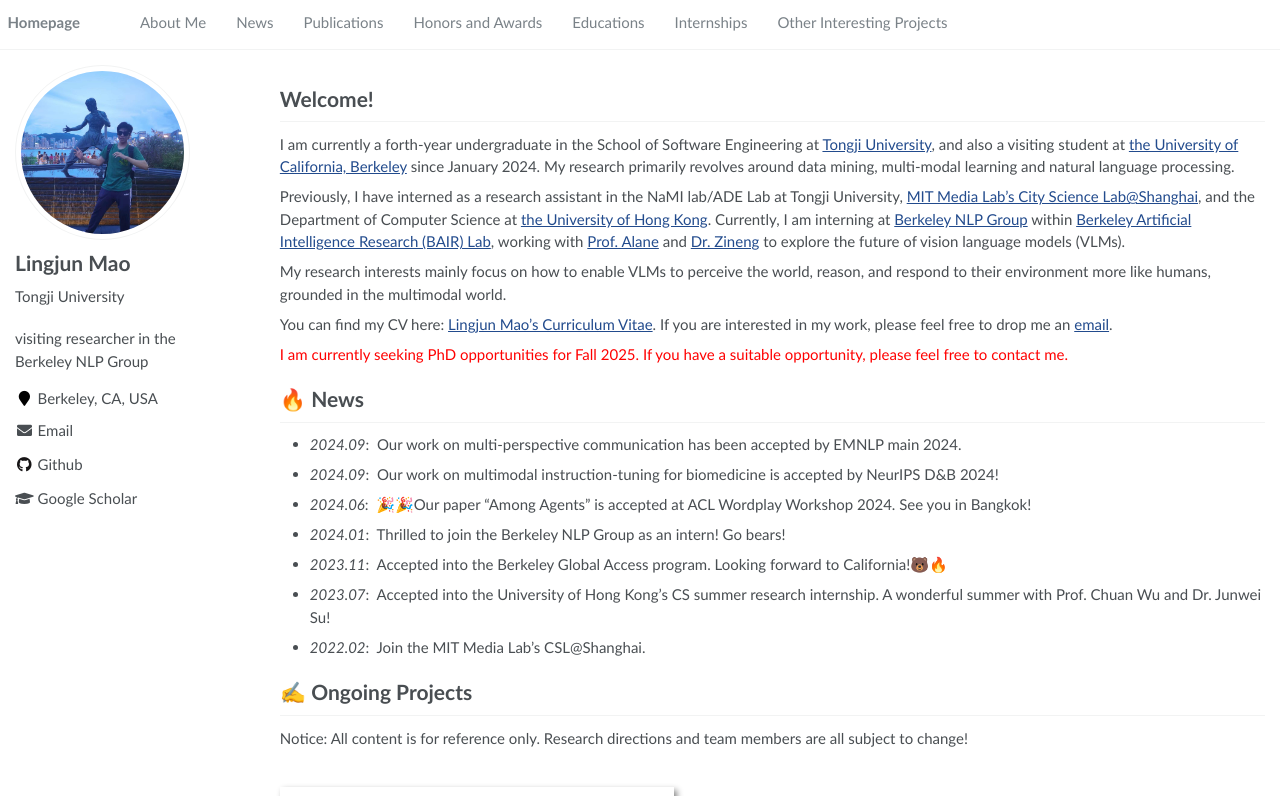
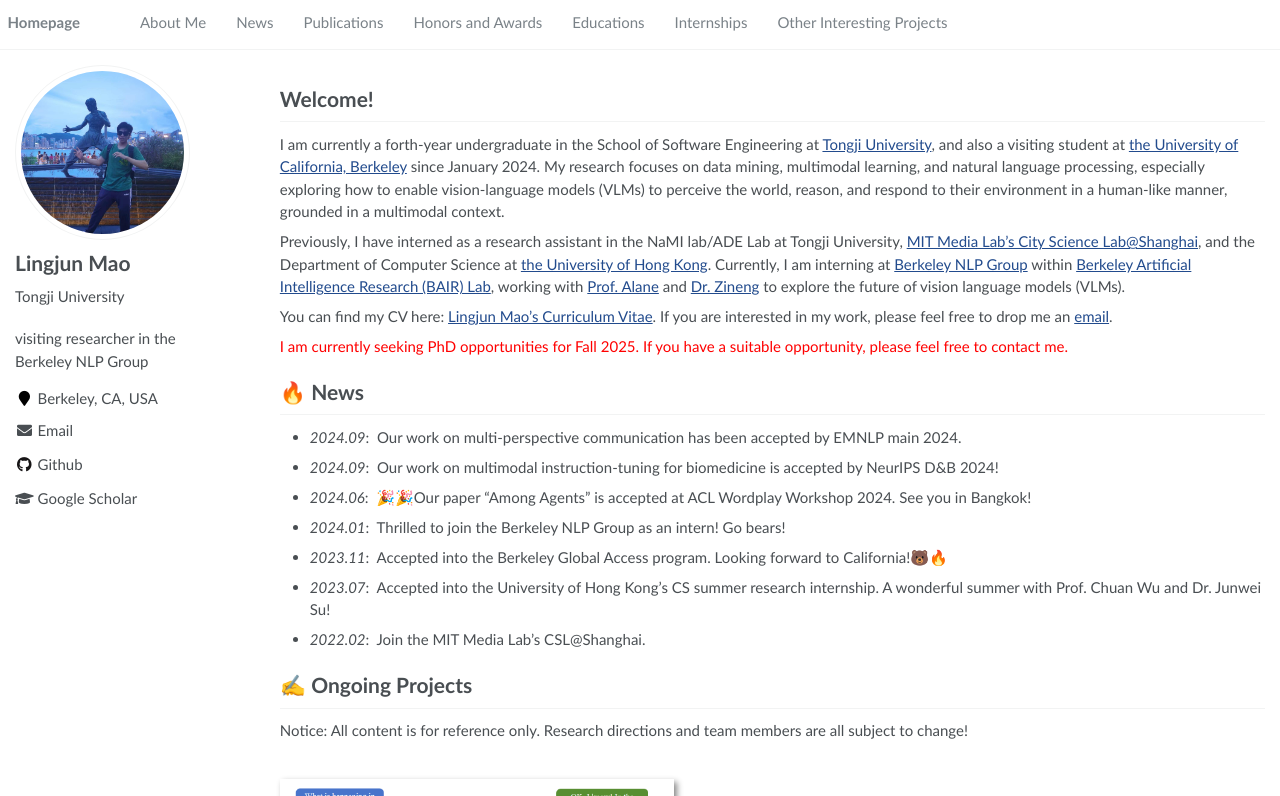
Before and after one commit to mao1207/mao1207.github.io, a Jekyll site: the page built from _pages/about.md, in a window 1280 px wide and 900 px high, cut to the strip 104-900 px from the top of the window. Built offline with Jekyll 4.4.1, drawn with Linux system fonts in a browser that asks for light colours.

Commit message:
feat: update info

```diff
--- a/_pages/about.md
+++ b/_pages/about.md
@@ -18,11 +18,9 @@
 <span class='anchor' id='about-me'></span>
 
 # Welcome!
-I am currently a forth-year undergraduate in the School of Software Engineering at [Tongji University](https://sse.tongji.edu.cn/), and also a visiting student at [the University of California, Berkeley](https://www.berkeley.edu/) since January 2024. My research primarily revolves around data mining, multi-modal learning and natural language processing.
+I am currently a forth-year undergraduate in the School of Software Engineering at [Tongji University](https://sse.tongji.edu.cn/), and also a visiting student at [the University of California, Berkeley](https://www.berkeley.edu/) since January 2024. My research focuses on data mining, multimodal learning, and natural language processing, especially exploring how to enable vision-language models (VLMs) to perceive the world, reason, and respond to their environment in a human-like manner, grounded in a multimodal context.
 
 Previously, I have interned as a research assistant in the NaMI lab/ADE Lab at Tongji University, [MIT Media Lab's City Science Lab@Shanghai](https://www.media.mit.edu/projects/city-science-lab-shanghai/overview/), and the Department of Computer Science at [the University of Hong Kong](https://www.cs.hku.hk/). Currently, I am interning at [Berkeley NLP Group](https://nlp.cs.berkeley.edu/) within [Berkeley Artificial Intelligence Research (BAIR) Lab](https://bair.berkeley.edu/), working with [Prof. Alane](https://www.alanesuhr.com/) and [Dr. Zineng](https://zinengtang.github.io/) to explore the future of vision language models (VLMs).
-
-My research interests mainly focus on how to enable VLMs to perceive the world, reason, and respond to their environment more like humans, grounded in the multimodal world.
 
 <!--
 From 2023 to 2024, I worked at [DouBao](https://www.doubao.com/chat/)![DouBao](../images/tiktok.png) as a daily intern in Beijing, undertaking data analytics cohort tasks under the guidance of Mr. Zhaojian Li.
```
